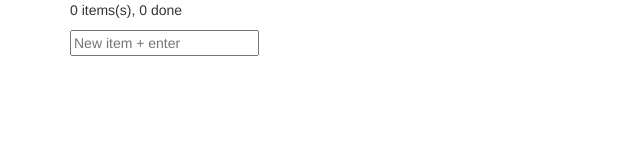
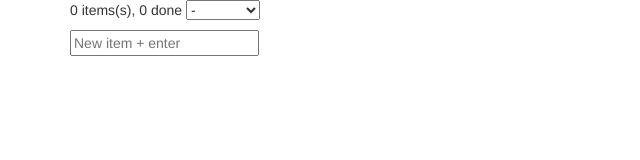
Before and after one commit to alexec/intuit-todo, a plain HTML site: page index.html in a window 1280 px wide. Shown: the full height of the page, 0-640 px from the left. Drawn offline with nearby package versions, Linux system fonts and the light colour scheme.

Commit message:
added feature to filter

```diff
--- a/index.html
+++ b/index.html
@@ -20,7 +20,14 @@
 </head>
 <body>
     <div class="container">
-      <p id="summary">Loading...</p>
+      <p>
+        <span id="summary">Loading...</span>
+        <select class="select" onClick="for (var i = 0; i < this.options.length; i++) {if (this.options[i].selected) {todos.filter(this.options[i].value);}}">
+          <option value="">-</option>
+          <option value="pending">Pending</option>
+          <option value="done">Done</option>
+        </select>
+      </p>
       <div id="items"></div>
       <p>
       <input class="input" placeholder="New item + enter" name="item" onKeyUp="if (this.value !== '' &amp;&amp; event.keyCode === 13) {todos.add({'title': this.value});this.value='';}">
@@ -57,14 +64,23 @@
              localStorage.items = JSON.stringify(this.items);
              this.render();
           },
+          "filter": function(state) {
+            localStorage.filter = state;
+            this.render();
+          },
           "_items2html": function() {
             var h = '<ul>';
+            var filter = localStorage.filter || "";
+            console.log(filter);
             for (var i = 0; i < this.items.length; i++) {
               var item = this.items[i];
-               h  += "<li class='" + (item.done === true ? "done" : "pending") + "' onClick='todos.toggleState(" +item.id + ")'>"
+              var state = (item.done === true ? "done" : "pending");
+              if (filter === "" || filter === state) {
+               h  += "<li class='" + state + "' onClick='todos.toggleState(" +item.id + ")'>"
                 + "<i class='glyphicon glyphicon-" + (item.done === true ? "check" : "unchecked") + "'></i> "
                 + item.title
                 + "</li>";
+              }
              }
              h += "</ul>";
              return h;
```
